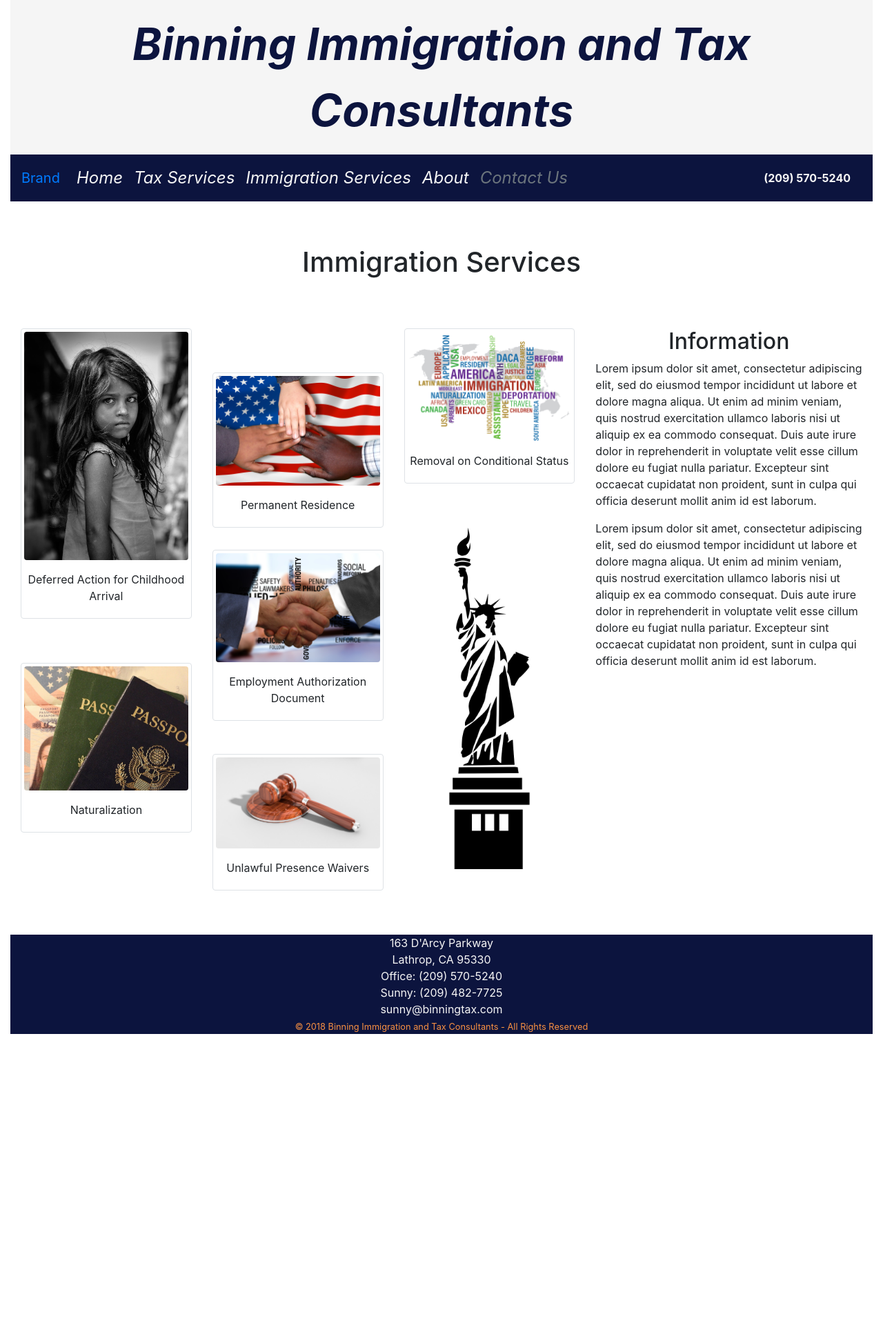
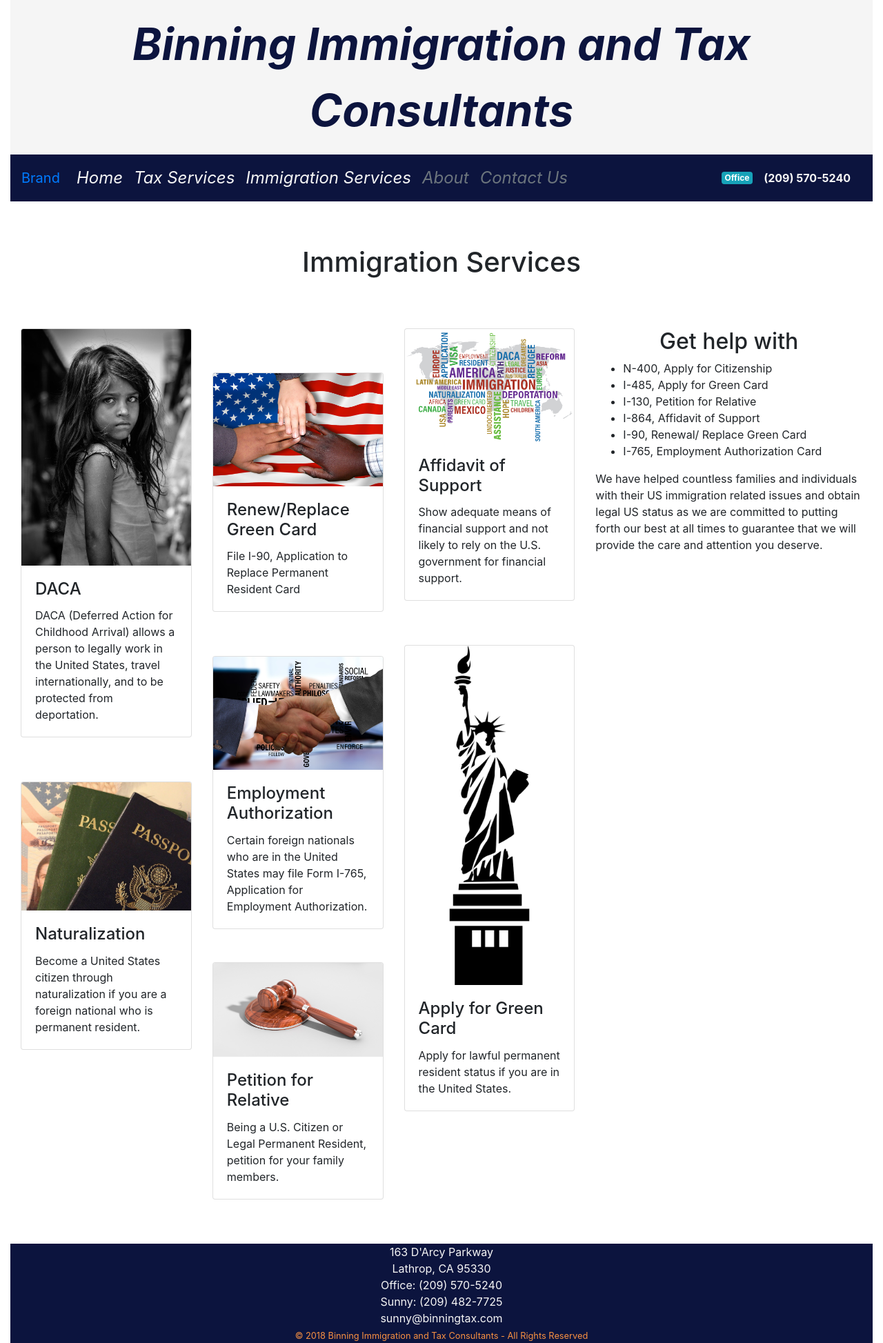
Before and after one commit to ysingh89/binningtax, a Django app: page /immigration in a window 1280 px wide. Shown: the whole page at 69% size. Before the commit the page ends 1499 px from the top, so only its background shows below. Run offline with Django 3.2, Linux system fonts and the light colour scheme; some libraries are stand-ins or nearby versions.

Commit message:
Added images to cards on immigrations page

```diff
--- a/binningtax/static/binningtax/styles.css
+++ b/binningtax/static/binningtax/styles.css
@@ -43,3 +43,8 @@
 .text-center{
     text-align: center;
 }
+
+.block-heading{
+    font-size: 1.5em;
+    color: #CE3B3E;
+}
--- a/templates/binningtax/home.html
+++ b/templates/binningtax/home.html
@@ -20,7 +20,7 @@
                    <div class="col-lg-12 border-right border-bottom">
                       <ul>
                           <div class="">
-                            <lh style="font-size: 1.5em; color: #CE3B3E;">Tax Services</lh>
+                            <lh class="block-heading">Tax Services</lh>
                           </div>
                           <li>We specializes in representing individuals and businesses before the State and Federal taxing agencies.</li>
                           <li>Our focus is on saving our Clients as much money as possible.</li>
@@ -31,7 +31,7 @@
                <div class="row">
                    <div class="col-lg-12 border-top border-left">
                        <ul>
-                           <lh style="font-size: 1.5em; color: #CE3B3E;">Immigration Services</lh>
+                           <lh class="block-heading">Immigration Services</lh>
                            <li>We help individuals understand the immigration law and to know their rights under the law.</li>
                            <li>Focused on broad range of immigration representation and counseling to immigrants.</li>
                        </ul>
--- a/templates/binningtax/immigration.html
+++ b/templates/binningtax/immigration.html
@@ -22,39 +22,33 @@
         <div class="row">
             <div class="col-lg-8">
                 <div class="row">
+
+                    <!--First Column-->
                     <div class="col-lg-4">
-                        <div class="img-thumbnail">
-                            <div class="row">
-                                <div class="col-lg-12">
-                                    <img class="img-fluid rounded" src="{% static 'binningtax/images/kid-sad.jpg' %}">
-                                </div>
-                            </div>
-                            <div class="row" style="height:1em;"></div>
-                            <div class="row">
-                                <div class="col-lg-12">
-                                    <p class="text-center">Deferred Action for Childhood Arrival</p>
-                                </div>
+                        <div class="card" style="width:inherit;">
+                          <img class="card-img-top" src="{% static 'binningtax/images/kid-sad.jpg' %}" alt="Card image">
+                          <div class="card-body">
+                            <h4 class="card-title">DACA</h4>
+                            <p class="card-text">DACA (Deferred Action for Childhood Arrival) allows a person to legally work in the United States, travel internationally,
+                                and to be protected from deportation.</p>
+                            <!--<a href="#" class="btn btn-primary">See Profile</a>-->
                           </div>
                         </div>
 
+                        <div class="row" style="height:4em;"></div>
 
+                        <div class="card" style="width:inherit;">
+                          <img class="card-img-top" src="{% static 'binningtax/images/passport.jpg' %}" alt="Card image">
+                          <div class="card-body">
+                            <h4 class="card-title">Naturalization</h4>
+                            <p class="card-text">Become a United States citizen through naturalization
+                                if you are a foreign national who is permanent resident.</p>
+                            <!--<a href="#" class="btn btn-primary">See Profile</a>-->
+                          </div>
+                        </div>
 
                         <div class="row" style="height:4em;"></div>
 
-                        <div class="img-thumbnail">
-                            <div class="row">
-                                <div class="col-lg-12">
-                                    <img class="img-fluid rounded" src="{% static 'binningtax/images/passport.jpg' %}">
-                                </div>
-                            </div>
-                            <div class="row" style="height:1em;"></div>
-                            <div class="row">
-                                <div class="col-lg-12">
-                                    <p class="text-center">Naturalization</p>
-                                </div>
-
-                            </div>
-                        </div>
                     </div>
 
 
@@ -64,52 +58,35 @@
                     <!--Second Column-->
                     <div class="col-lg-4">
                         <div class="row" style="height:4em;"></div>
-                        <div class="img-thumbnail">
-                            <div class="row">
-                                <div class="col-lg-12">
-                                    <img class="img-fluid rounded" src="{% static 'binningtax/images/migration-flag.jpg' %}">
-                                </div>
-
-                            </div>
-                            <div class="row" style="height:1em;"></div>
-                            <div class="row">
-                                <div class="col-lg-12">
-                                    <p class="text-center">Permanent Residence</p>
-
-                                </div>
+                        <div class="card" style="width:inherit;">
+                          <img class="card-img-top" src="{% static 'binningtax/images/migration-flag.jpg' %}" alt="Card image">
+                          <div class="card-body">
+                            <h4 class="card-title">Renew/Replace Green Card</h4>
+                            <p class="card-text">File I-90, Application to Replace Permanent Resident Card</p>
+                            <!--<a href="#" class="btn btn-primary">See Profile</a>-->
                           </div>
                         </div>
 
+                        <div class="row" style="height:4em;"></div>
 
-
-                        <div class="row" style="height:2em;"></div>
-
-                        <div class="img-thumbnail">
-                            <div class="row">
-                                <div class="col-lg-12">
-                                    <img class="img-fluid rounded" src="{% static 'binningtax/images/shaking-hands.jpg' %}" alt="">
-                                </div>
-                            </div>
-                            <div class="row" style="height:1em;"></div>
-                            <div class="row">
-                                <div class="col-lg-12">
-                                    <p class="text-center">Employment Authorization Document</p>
-                                </div>
+                        <div class="card" style="width:inherit;">
+                          <img class="card-img-top" src="{% static 'binningtax/images/shaking-hands.jpg' %}" alt="Card image">
+                          <div class="card-body">
+                            <h4 class="card-title">Employment Authorization</h4>
+                            <p class="card-text">Certain foreign nationals who are in the United States may file Form I-765,
+                                Application for Employment Authorization.</p>
+                            <!--<a href="#" class="btn btn-primary">See Profile</a>-->
                           </div>
                         </div>
 
                         <div class="row" style="height:3em;"></div>
-                        <div class="img-thumbnail">
-                           <div class="row">
-                                <div class="col-lg-12">
-                                    <img class="img-fluid rounded" src="{% static 'binningtax/images/gavel.jpg' %}" alt="">
-                                </div>
-                            </div>
-                            <div class="row" style="height:1em;"></div>
-                            <div class="row">
-                                <div class="col-lg-12">
-                                    <p class="text-center">Unlawful Presence Waivers</p>
-                                </div>
+                        <div class="card" style="width:inherit;">
+                          <img class="card-img-top" src="{% static 'binningtax/images/gavel.jpg' %}" alt="Card image">
+                          <div class="card-body">
+                            <h4 class="card-title">Petition for Relative</h4>
+                            <p class="card-text">Being a U.S. Citizen or Legal Permanent Resident,
+                                petition for your family members.</p>
+                            <!--<a href="#" class="btn btn-primary">See Profile</a>-->
                           </div>
                         </div>
                     </div>
@@ -120,35 +97,56 @@
 
                     <!--Third Column-->
                     <div class="col-lg-4">
-                        <div class="img-thumbnail">
-                            <div class="row">
-                                <div class="col-lg-12">
-                                    <img class="img-fluid rounded" src="{% static 'binningtax/images/cloud-immigration.png' %}" alt="">
-                                </div>
-                            </div>
-                            <div class="row" style="height:1em;"></div>
-                            <div class="row">
-                                <div class="col-lg-12">
-                                    <p class="text-center">Removal on Conditional Status</p>
-                                </div>
+                        <div class="card" style="width:inherit;">
+                          <img class="card-img-top" src="{% static 'binningtax/images/cloud-immigration.png' %}" alt="Card image">
+                          <div class="card-body">
+                            <h4 class="card-title">Affidavit of Support</h4>
+                            <p class="card-text">Show adequate means of financial support and not
+                                likely to rely on the U.S. government for financial support.</p>
+                            <!--<a href="#" class="btn btn-primary">See Profile</a>-->
                           </div>
                         </div>
 
                         <div class="row" style="height:4em;"></div>
 
-                        <img class="img-fluid thumbnail" src="{% static 'binningtax/images/statue.png' %}">
+                        <div class="card" style="width:inherit;">
+                          <img class="card-img-top" src="{% static 'binningtax/images/statue.png' %}" alt="Card image">
+                          <div class="card-body">
+                            <h4 class="card-title">Apply for Green Card</h4>
+                            <p class="card-text">Apply for lawful permanent resident status if you are in the United States.</p>
+                            <!--<a href="#" class="btn btn-primary">See Profile</a>-->
+                          </div>
+                        </div>
                     </div>
                 </div>
             </div>
             <div class="col-lg-4">
-                <h2 class="text-center">Information</h2>
+                <h2 class="text-center block-heading">Get help with</h2>
+                <ul>
+                    <li>
+                        N-400, Apply for Citizenship
+                    </li>
+                    <li>
+                        I-485, Apply for Green Card
+                    </li>
+                    <li>
+                        I-130, Petition for Relative
+                    </li>
+                    <li>
+                        I-864, Affidavit of Support
+                    </li>
+                    <li>
+                        I-90,  Renewal/ Replace Green Card
+                    </li>
+                    <li>
+                        I-765, Employment Authorization Card
+                    </li>
+                </ul>
                 <p>
-                    Lorem ipsum dolor sit amet, consectetur adipiscing elit, sed do eiusmod tempor incididunt ut labore et dolore magna aliqua. Ut enim ad minim veniam, quis nostrud exercitation ullamco laboris nisi ut aliquip ex ea commodo consequat. Duis aute irure dolor in reprehenderit in voluptate velit esse cillum dolore eu fugiat nulla pariatur. Excepteur sint occaecat cupidatat non proident, sunt in culpa qui officia deserunt mollit anim id est laborum.
+                    We have helped countless families and individuals with their US immigration related issues
+                    and obtain legal US status as we are committed to putting forth our best at all times to guarantee
+                    that we will provide the care and attention you deserve.
                 </p>
-                <p>
-                    Lorem ipsum dolor sit amet, consectetur adipiscing elit, sed do eiusmod tempor incididunt ut labore et dolore magna aliqua. Ut enim ad minim veniam, quis nostrud exercitation ullamco laboris nisi ut aliquip ex ea commodo consequat. Duis aute irure dolor in reprehenderit in voluptate velit esse cillum dolore eu fugiat nulla pariatur. Excepteur sint occaecat cupidatat non proident, sunt in culpa qui officia deserunt mollit anim id est laborum.
-                </p>
-
             </div>
 
         </div>
--- a/templates/binningtax/index.html
+++ b/templates/binningtax/index.html
@@ -28,11 +28,12 @@
                     <a class="nav-item navbar-links-color nav-link active" href="{% url 'home' %}">Home <span class="sr-only">(current)</span></a>
                     <a class="nav-item navbar-links-color nav-link" href="{% url 'tax' %}">Tax Services</a>
                     <a class="nav-item navbar-links-color nav-link" href="{% url 'immigration' %}">Immigration Services</a>
-                    <a class="nav-item navbar-links-color nav-link" href="#">About</a>
+                    <a class="nav-item navbar-links-color nav-link disabled" href="#">About</a>
                     <a class="nav-item navbar-links-color nav-link disabled" href="#">Contact Us</a>
 
                 </div>
               </div>
+            <span class="badge badge-info">Office</span>
             <a class="right navbar-links-color nav-link" href="#"><b>(209) 570-5240</b></a>
 
         </nav>
```
Lines whose indentation alone changed are shown as unchanged.
